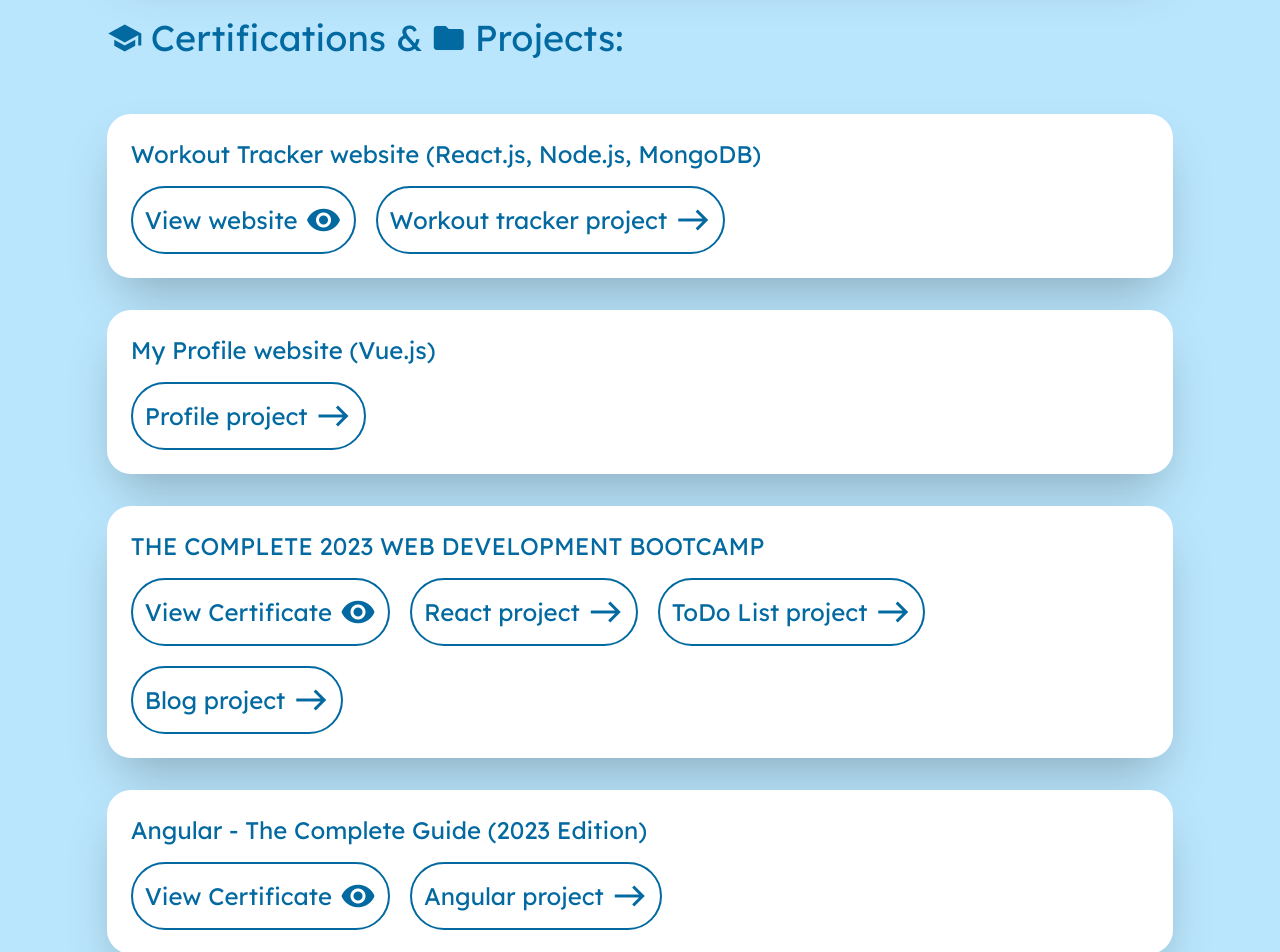
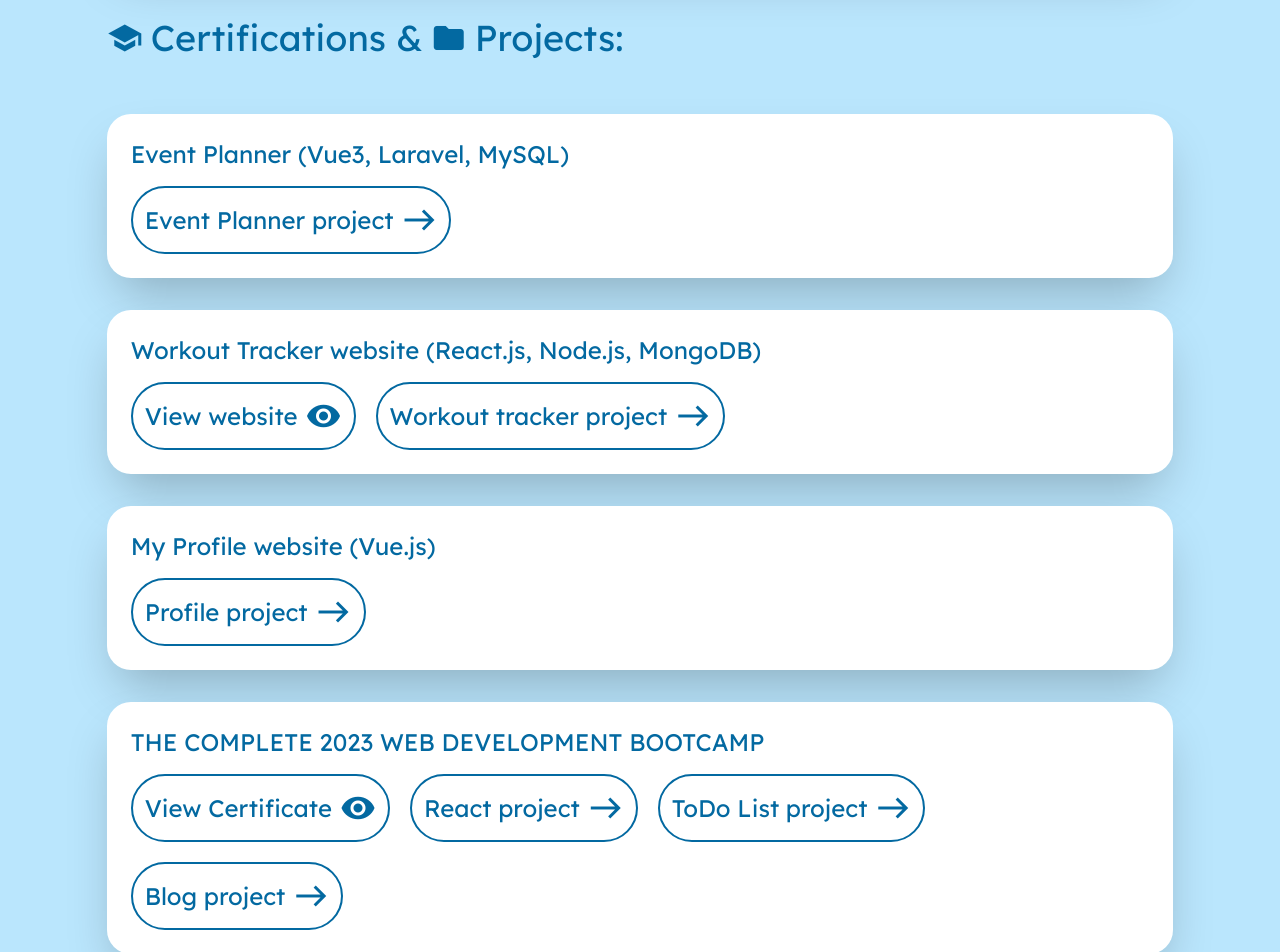
Before and after one commit to balazsNorbert/Profile, a Vue app: page /#/portfolio in a window 1280 px wide. Shown: the part 940-1892 px from the top of the page. Built offline with nearby package versions, Linux system fonts and the light colour scheme; a web font is replaced by a local one.

Commit message:
Add Event Planner project link to my portfolio.

```diff
--- a/src/components/Portfolio.vue
+++ b/src/components/Portfolio.vue
@@ -44,6 +44,20 @@ export default {
         </div>
       </h3>
       <div class="flex flex-col gap-8 text-left w-full">
+        <div data-aos="fade-up" class="flex flex-col gap-4">
+          <div class="flex flex-col gap-4 bg-white p-6 rounded-3xl shadow-2xl">
+            <h3 class="text-lg md:text-xl xl:text-2xl">
+              Event Planner (Vue3, Laravel, MySQL)
+            </h3>
+            <a class="border-2 border-sky-700 hover:bg-sky-700 hover:text-white p-3 rounded-full w-fit flex
+            items-center gap-2" href="https://github.com/balazsNorbert/Event-App" target="_blank">
+              <span>Event Planner {{ $t( 'project' ) }}</span>
+              <span class="material-icons-outlined text-2xl md:text-3xl lg:text-4xl">
+                east
+              </span>
+            </a>
+          </div>
+        </div>
         <div data-aos="fade-up" class="flex flex-col gap-4">
           <div class="flex flex-col gap-4 bg-white p-6 rounded-3xl shadow-2xl">
             <h3 class="text-lg md:text-xl xl:text-2xl">
@@ -116,7 +130,7 @@ export default {
             </a>
           </div>
         </div>
-        <div data-aos="fade-up" class="flex flex-col gap-4 bg-white p-6 rounded-3xl shadow-2xl">
+        <div class="flex flex-col gap-4 bg-white p-6 rounded-3xl shadow-2xl">
           <h3 class="text-lg md:text-xl xl:text-2xl">
             Angular - The Complete Guide (2023 Edition)
           </h3>
```
